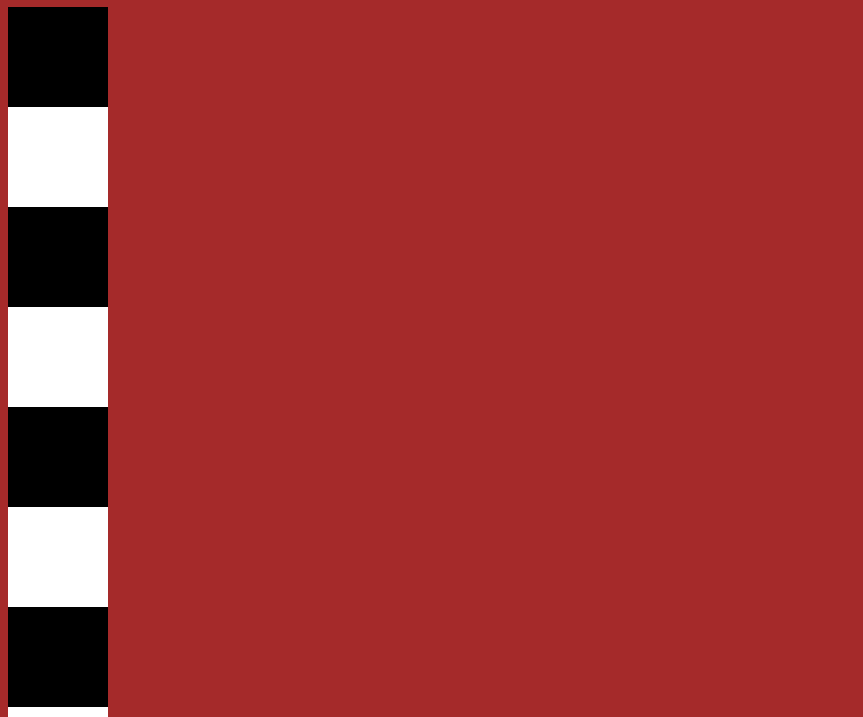
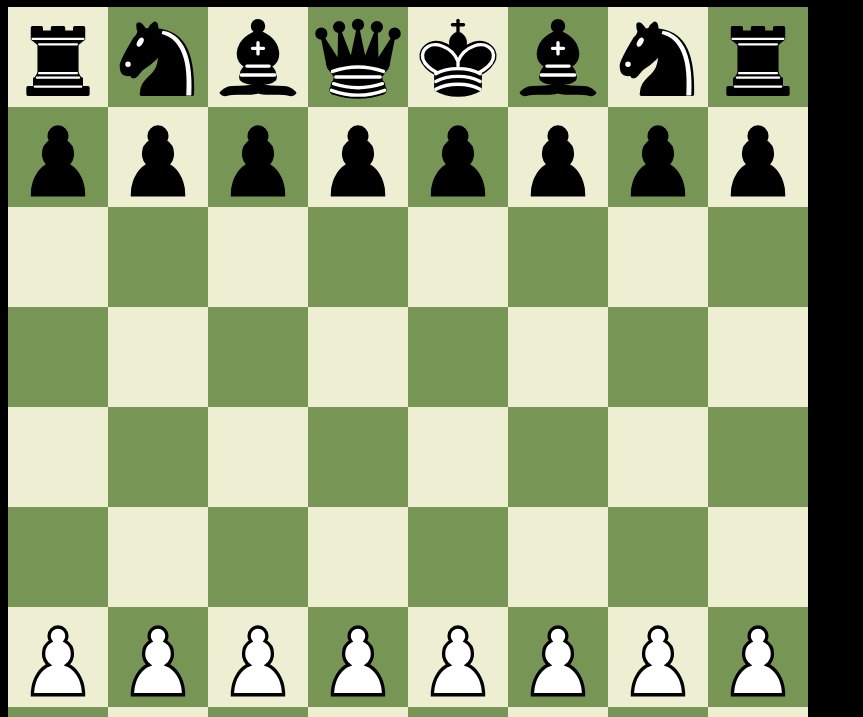
Before and after one commit to andrehebra/chess-javascript, a website: page index.html in a window 1280 px wide. Shown: the part 73-790 px from the top of the page, without its empty margins (0-863 px from the left). Drawn offline with Linux system fonts and the light colour scheme.

Commit message:
added pieces and starting position

```diff
--- a/chessDisplay.js
+++ b/chessDisplay.js
@@ -1,21 +1,97 @@
 const playGrid = document.getElementById("playGrid");
 
 
-for (let i = 1; i < 65; i++) {
-    if (i % 2 === 0) {
-        const whiteSquare = document.createElement("div");
-        whiteSquare.className = "whiteSquare";
-        whiteSquare.classList.add("square");
-        whiteSquare.classList.add("number-" + i);
+const letterPosition = ["a", "b", "c", "d", "e", "f", "g", "h"]
+let startingColor = "whiteSquare";
 
-        playGrid.appendChild(whiteSquare);
+for (let i = 8; i >= 1; i--) {
 
+    const row = document.createElement("div");
+    row.classList.add("row");
+
+    if (i % 2 == 0) {
+        startingColor = "whiteSquare";
     } else {
-        const blackSquare = document.createElement("div");
-        blackSquare.className = "blackSquare";
-        blackSquare.classList.add("square");
-        blackSquare.classList.add("number-" + i);
+        startingColor = "blackSquare";
+    }
 
-        playGrid.appendChild(blackSquare);
+    for (let j = 0; j <= 7; j++) {
+        const square = document.createElement("div");
+
+        square.className = startingColor;
+
+        if (startingColor == "whiteSquare") {
+            startingColor = "blackSquare";
+        } else {
+            startingColor = "whiteSquare";
+        }
+
+        square.classList.add(letterPosition[j]);
+        square.classList.add(i);
+        square.classList.add("square");
+
+        square.id = letterPosition[j] + i
+
+        row.appendChild(square);
+
     }
+    playGrid.appendChild(row);
 }
+
+
+function standardGame() {
+
+    //add light pawns
+    for (let i = 0; i <= 7; i++){
+        const position = letterPosition[i] + 2;
+        addPiece(position, "pl");
+    }
+
+    //add dark pawns
+    for (let i = 0; i <= 7; i++){
+        const position = letterPosition[i] + 7;
+        addPiece(position, "pd");
+    }
+
+    //add rooks
+    addPiece("a1", "rl");
+    addPiece("h1", "rl");
+    addPiece("a8", "rd");
+    addPiece("h8", "rd");
+
+    //add nights
+    addPiece("b1", "nl");
+    addPiece("g1", "nl");
+    addPiece("b8", "nd");
+    addPiece("g8", "nd");
+
+    //add bishops
+    addPiece("c1", "bl");
+    addPiece("f1", "bl");
+    addPiece("c8", "bd");
+    addPiece("f8", "bd");
+
+    //add Queens
+    addPiece("d8", "qd");
+    addPiece("e1", "ql");
+
+    //add Kings
+    addPiece("e8", "kd");
+    addPiece("d1", "kl");
+
+
+}
+
+function addPiece(position, piece) {
+    const pieceImage = document.createElement("img");
+    pieceImage.src = "./pieces/" + piece + ".svg";
+    pieceImage.className = "piece";
+
+    const location = document.getElementById(position);
+    location.classList.add(piece);
+    location.appendChild(pieceImage);
+
+}
+
+
+standardGame();
--- a/style.css
+++ b/style.css
@@ -1,8 +1,15 @@
 body {
-    background-color: brown;
+    background-color: black;
+    align-items: center;
+    justify-content: center;
 }
 
 .playGrid {
+    align-items: center;
+    justify-content: center;
+}
+
+.row {
     display: flex;
 }
 
@@ -12,9 +19,13 @@ body {
 }
 
 .blackSquare {
-    background-color: black;
+    background-color: #779656;
 }
 
 .whiteSquare {
-    background-color: white;
+    background-color: #eeeed2;
 }
+
+.piece {
+    width: 100%;
+}
```
Also changed, not shown: pieces/bd.svg (added), pieces/bl.svg (added), pieces/kd.svg (added), pieces/kl.svg (added), pieces/nd.svg (added), pieces/nl.svg (added), pieces/pd.svg (added), pieces/pl.svg (added), pieces/qd.svg (added), pieces/ql.svg (added), pieces/rd.svg (added), pieces/rl.svg (added).
